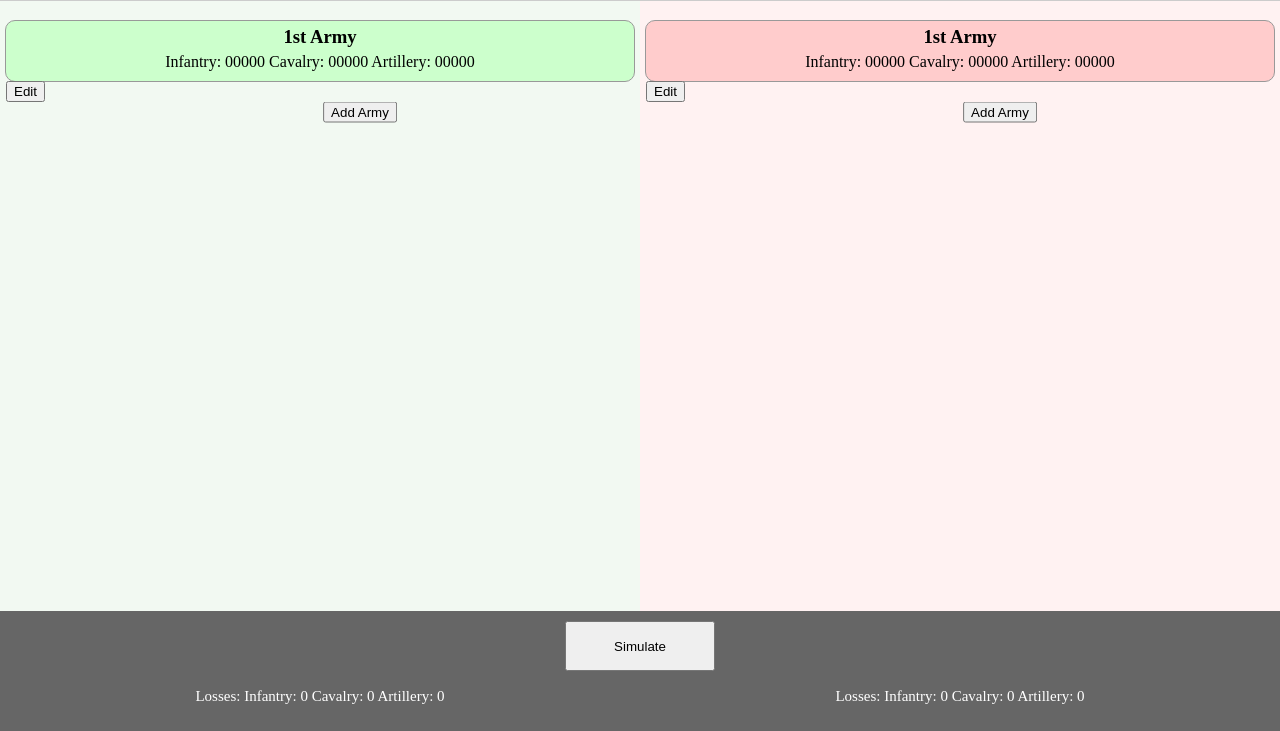
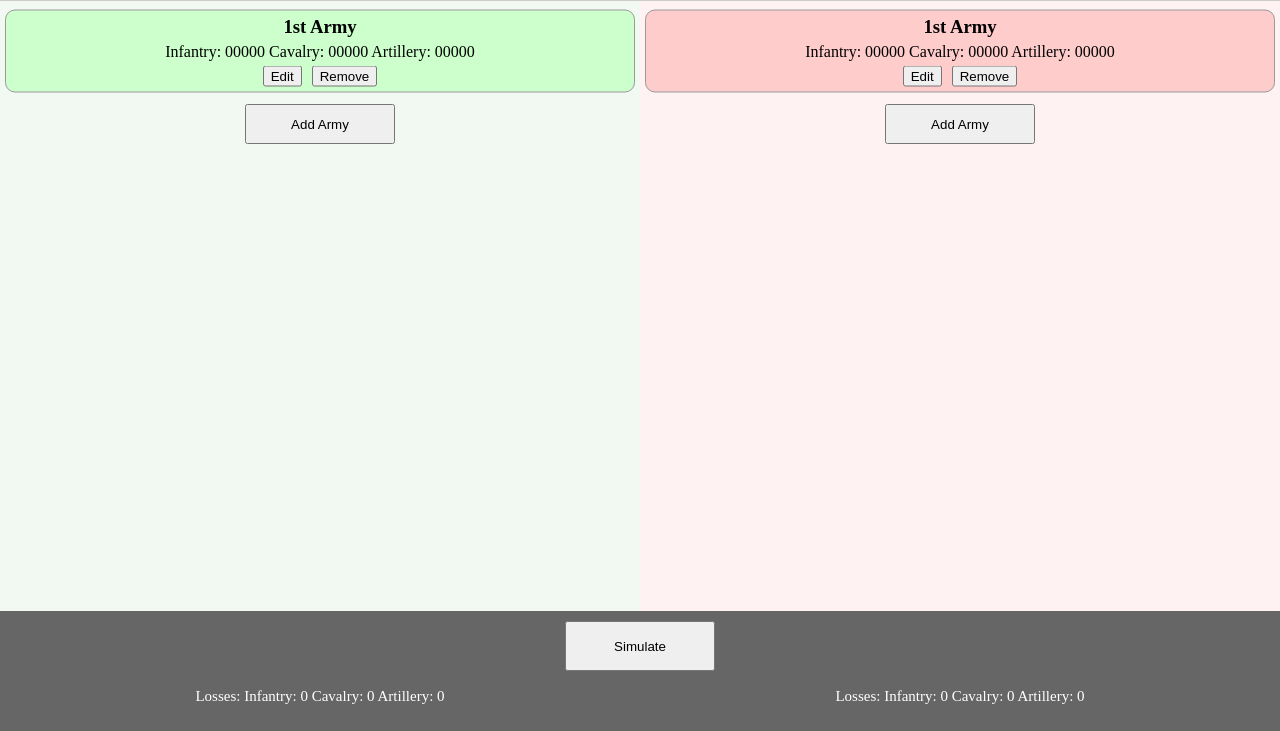
Before and after one commit to Kellenparker/battlesimulatorold, a plain HTML site: page index.html in a window 1280 px wide. Shown: the part 69-800 px from the top of the page. Drawn offline with Linux system fonts and the light colour scheme.

Commit message:
added remove button to armies

```diff
--- a/main.js
+++ b/main.js
@@ -19,6 +19,7 @@ function addArmy(user){
 		$('#userArmy' + userArmies).append('<h3 class="elehead">' + userArmies + genArmyNumber(userArmies) + ' Army</h3>');
 		$('#userArmy' + userArmies).append('<p class="paragraph">Infantry: 00000 Cavalry: 00000 Artillery: 00000</p>');
 		$('#userArmy' + userArmies).append('<button class="armyBut" id="userBut' + userArmies + '">Edit</button>');
+		$('#userArmy' + userArmies).append('<button class="removeBut" id="remUser' + userArmies + '">Remove</button>');
 		$('#user').append('<button class="addArmy" id="addArmyUser">Add Army</button>');
 		$('#addArmyUser').on("click", function(){
 			addArmy(true);
@@ -34,6 +35,7 @@ function addArmy(user){
 		$('#compArmy' + compArmies).append('<h3 class="elehead">' + compArmies + genArmyNumber(compArmies) + ' Army</h3>');
 		$('#compArmy' + compArmies).append('<p class="paragraph">Infantry: 00000 Cavalry: 00000 Artillery: 00000</p>');
 		$('#compArmy' + compArmies).append('<button class="armyBut" id="compBut' + compArmies + '">Edit</button>');
+		$('#compArmy' + compArmies).append('<button class="removeBut" id="remComp' + compArmies + '">Remove</button>');
 		$('#comp').append('<button class="addArmy" id="addArmyComp">Add Army</button>');
 		$('#addArmyComp').on("click", function(){
 			addArmy(false);
--- a/style.css
+++ b/style.css
@@ -51,6 +51,7 @@
 	border-color: #999999;
 	margin-right: 10px;
 	margin-top: 30px;
+	margin-bottom: -20px;
 }
 
 .enemy {
@@ -67,19 +68,27 @@
 }
 
 .paragraph {
-	margin-bottom: 10px;
+	margin-bottom: 5px;
 	margin-top: 5px;
+}
+
+.armyBut {
+	display: inline-block;
+	margin-right: 10px;
+	margin-bottom: 5px;
+}
+
+.removeBut {
+	display: inline-block;
 }
 
 .addArmy {
 	position: relative;
 	left: 50%;
 	transform: translate(-50%, -50%);
-	margin-top: -10px;
-}
-
-.armyBut {
-	float: left;
+	margin-top: 10px;
+	height: 40px;
+	width: 150px;
 }
 
 .footer {
```
